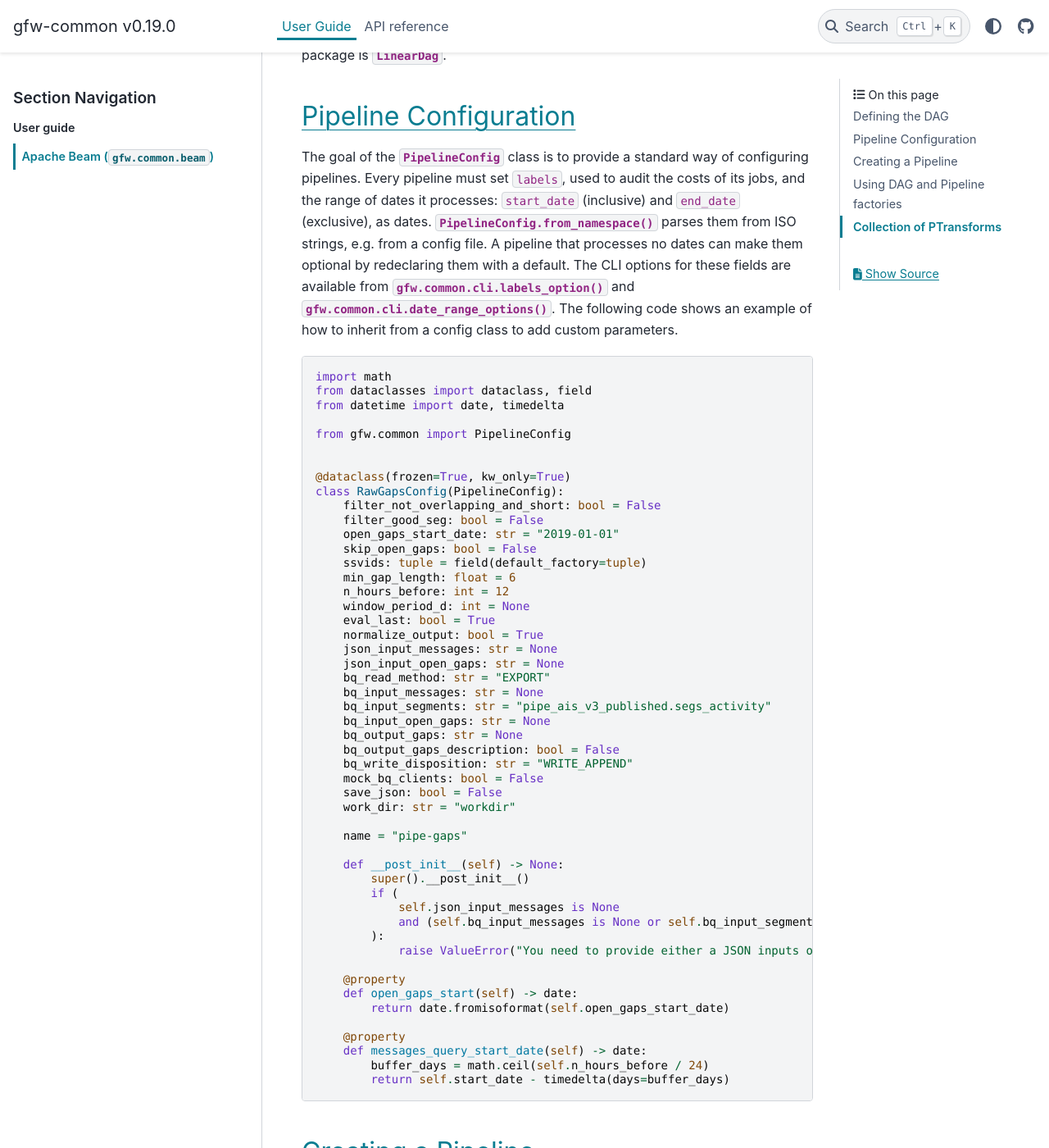
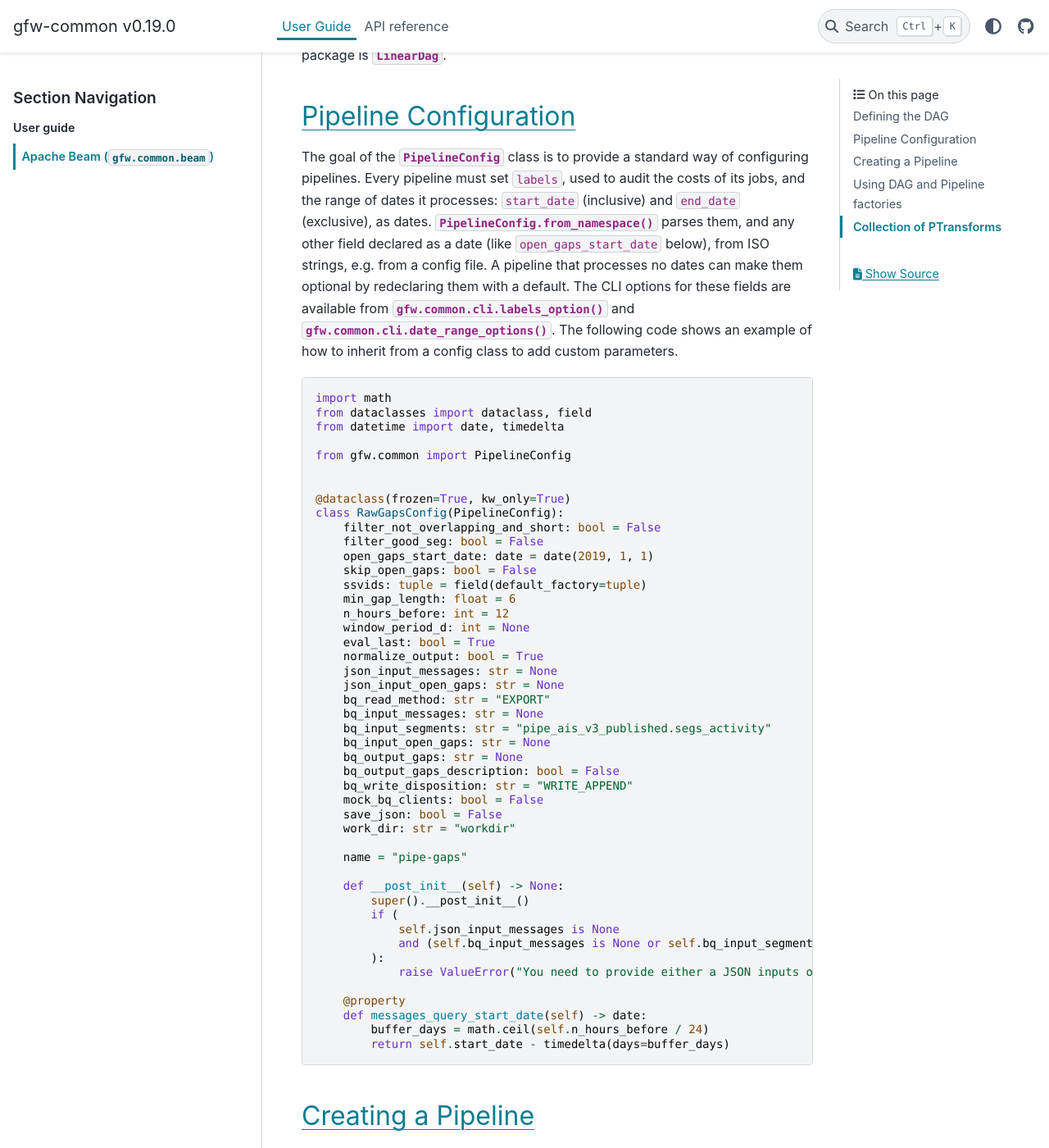
Before and after one commit to GlobalFishingWatch/gfw-common, a Sphinx documentation site: the page built from docs/source/tutorial/beam.rst, in a window 1280 px wide and 1400 px high, scrolled down 668 px. Shown: the whole window at 82% size. Built offline with Sphinx 7.4.7 and the PyData theme 0.15.4, drawn with Linux system fonts in a browser that asks for light colours; pages that are not in the unit, such as notebooks, are missing from menus.

Commit message:
Parse every date field in from_namespace, and drop the date type check
from_namespace finds the date fields from the dataclass type hints instead
of a fixed list, so date fields added by subclasses get parsed too.
__post_init__ no longer checks the date types at runtime: like every other
field, they are left to the type hints and mypy.

```diff
--- a/docs/source/tutorial/beam.rst
+++ b/docs/source/tutorial/beam.rst
@@ -29,7 +29,8 @@
 The goal of the :class:`PipelineConfig` class is to provide a standard way of configuring pipelines.
 Every pipeline must set ``labels``, used to audit the costs of its jobs, and the range of dates
 it processes: ``start_date`` (inclusive) and ``end_date`` (exclusive), as dates.
-:meth:`PipelineConfig.from_namespace` parses them from ISO strings, e.g. from a config file.
+:meth:`PipelineConfig.from_namespace` parses them, and any other field declared as a date
+(like ``open_gaps_start_date`` below), from ISO strings, e.g. from a config file.
 A pipeline that processes no dates can make them optional by redeclaring them with a default.
 The CLI options for these fields are available from :func:`gfw.common.cli.labels_option`
 and :func:`gfw.common.cli.date_range_options`.
@@ -48,7 +49,7 @@
     class RawGapsConfig(PipelineConfig):
         filter_not_overlapping_and_short: bool = False
         filter_good_seg: bool = False
-        open_gaps_start_date: str = "2019-01-01"
+        open_gaps_start_date: date = date(2019, 1, 1)
         skip_open_gaps: bool = False
         ssvids: tuple = field(default_factory=tuple)
         min_gap_length: float = 6
@@ -78,10 +79,6 @@
                 and (self.bq_input_messages is None or self.bq_input_segments is None)
             ):
                 raise ValueError("You need to provide either a JSON inputs or BQ input.")
-
-        @property
-        def open_gaps_start(self) -> date:
-            return date.fromisoformat(self.open_gaps_start_date)
 
         @property
         def messages_query_start_date(self) -> date:
```
Also changed, not shown: 2 other files.
